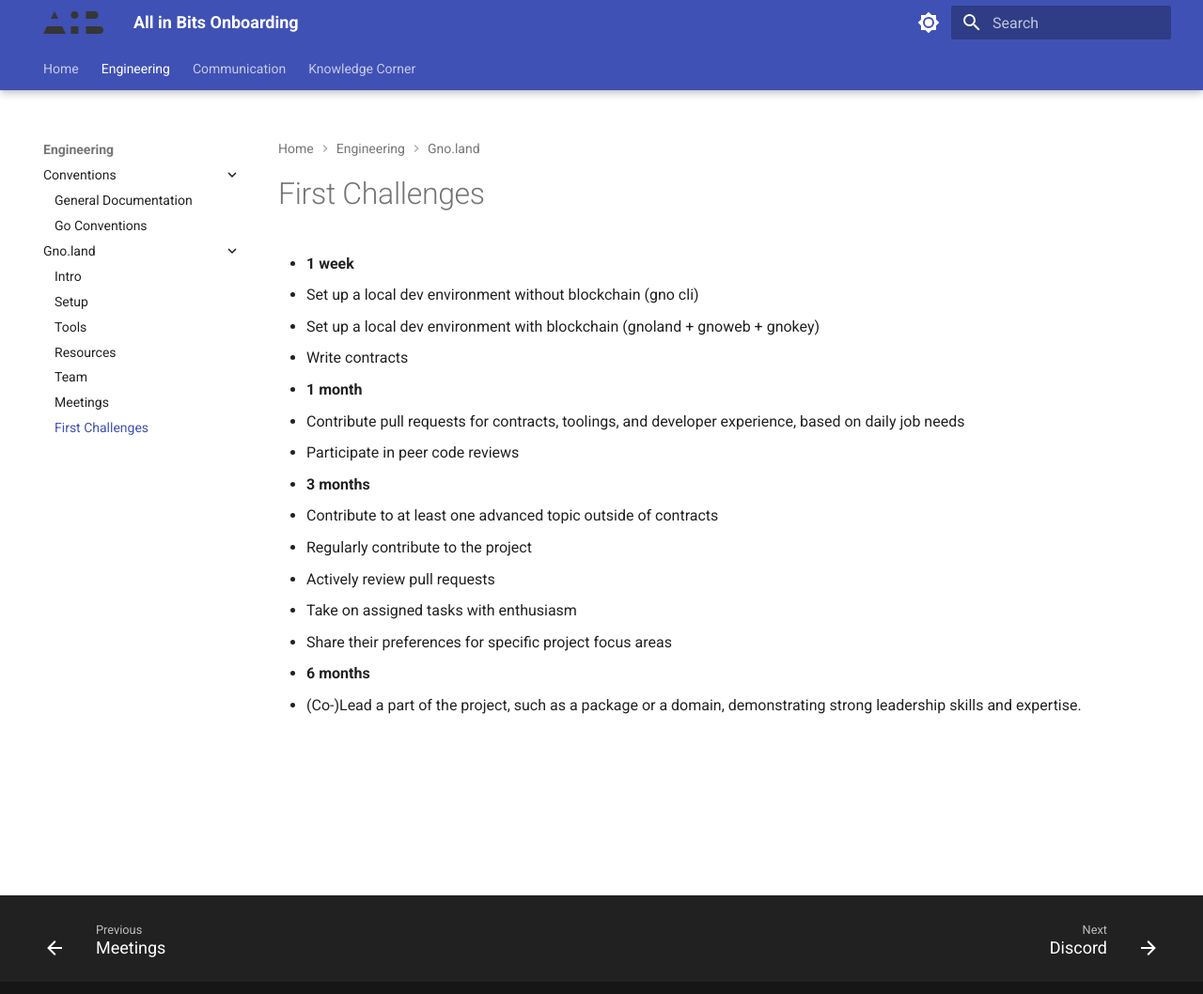
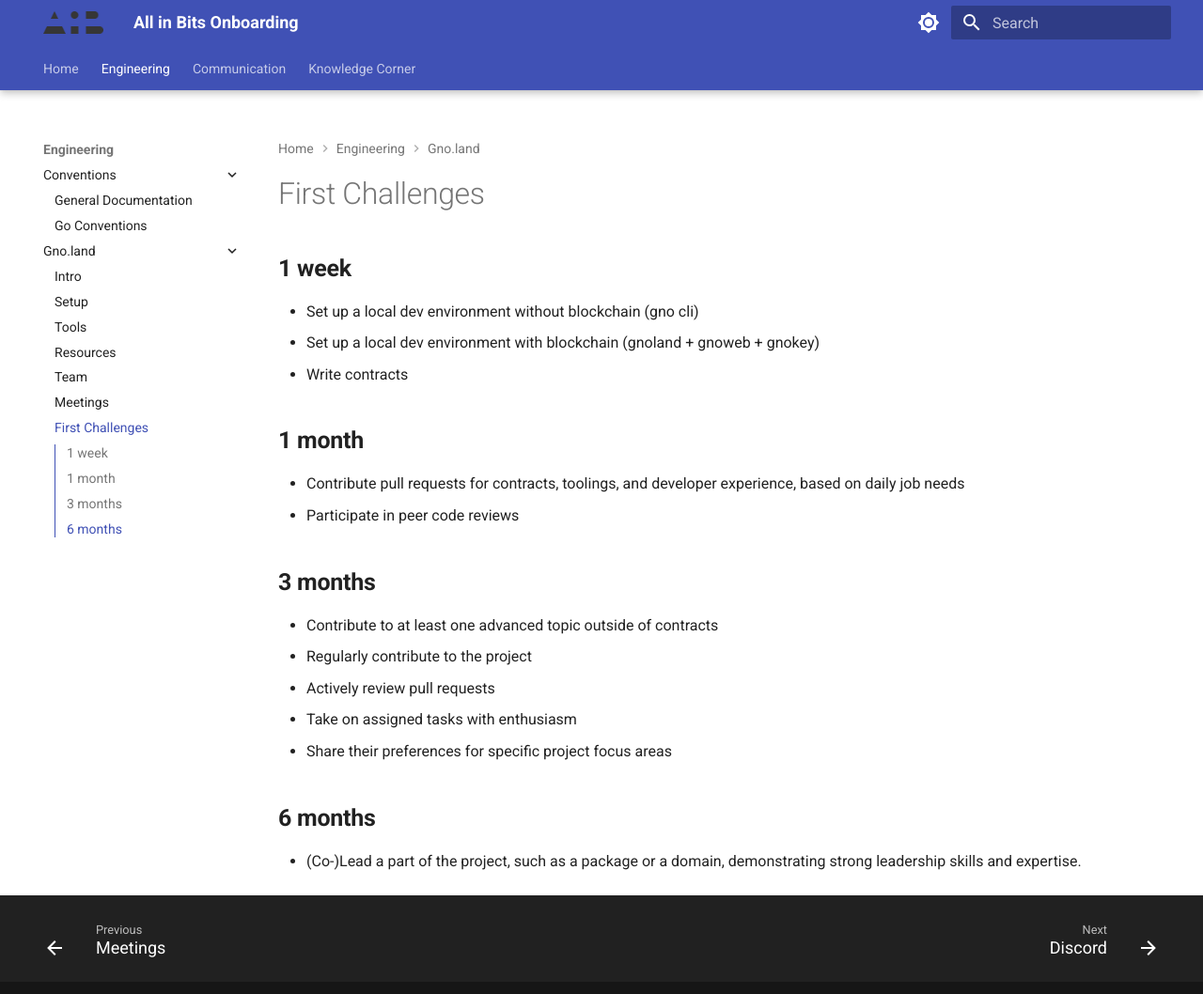
Before and after one commit to gnolang/guide, an MkDocs documentation site: the page built from docs/engineering/gno.land/first-challenges.md, in a window 1280 px wide and 1069 px high. Shown: the top 1058 px of the window at 94% size. Built offline with MkDocs 1.6.1 and Material for MkDocs 9.7.7, drawn with Linux system fonts in a browser that asks for light colours; the version menu is left out; some of the changed lines change nothing that is shown.

Commit message:
Update indentation on the challenges section

```diff
--- a/docs/engineering/gno.land/first-challenges.md
+++ b/docs/engineering/gno.land/first-challenges.md
@@ -1,20 +1,17 @@
-# First Challenges
-
-- **1 week**
+## **1 week**
   - Set up a local dev environment without blockchain (gno cli)
   - Set up a local dev environment with blockchain (gnoland + gnoweb + gnokey)
   - Write contracts
 
-- **1 month**
+## **1 month**
   - Contribute pull requests for contracts, toolings, and developer experience, based on daily job needs
   - Participate in peer code reviews
-
-- **3 months**
+## **3 months**
   - Contribute to at least one advanced topic outside of contracts
   - Regularly contribute to the project
   - Actively review pull requests
   - Take on assigned tasks with enthusiasm
   - Share their preferences for specific project focus areas
 
-- **6 months**
+## **6 months**
   - (Co-)Lead a part of the project, such as a package or a domain, demonstrating strong leadership skills and expertise.
```
